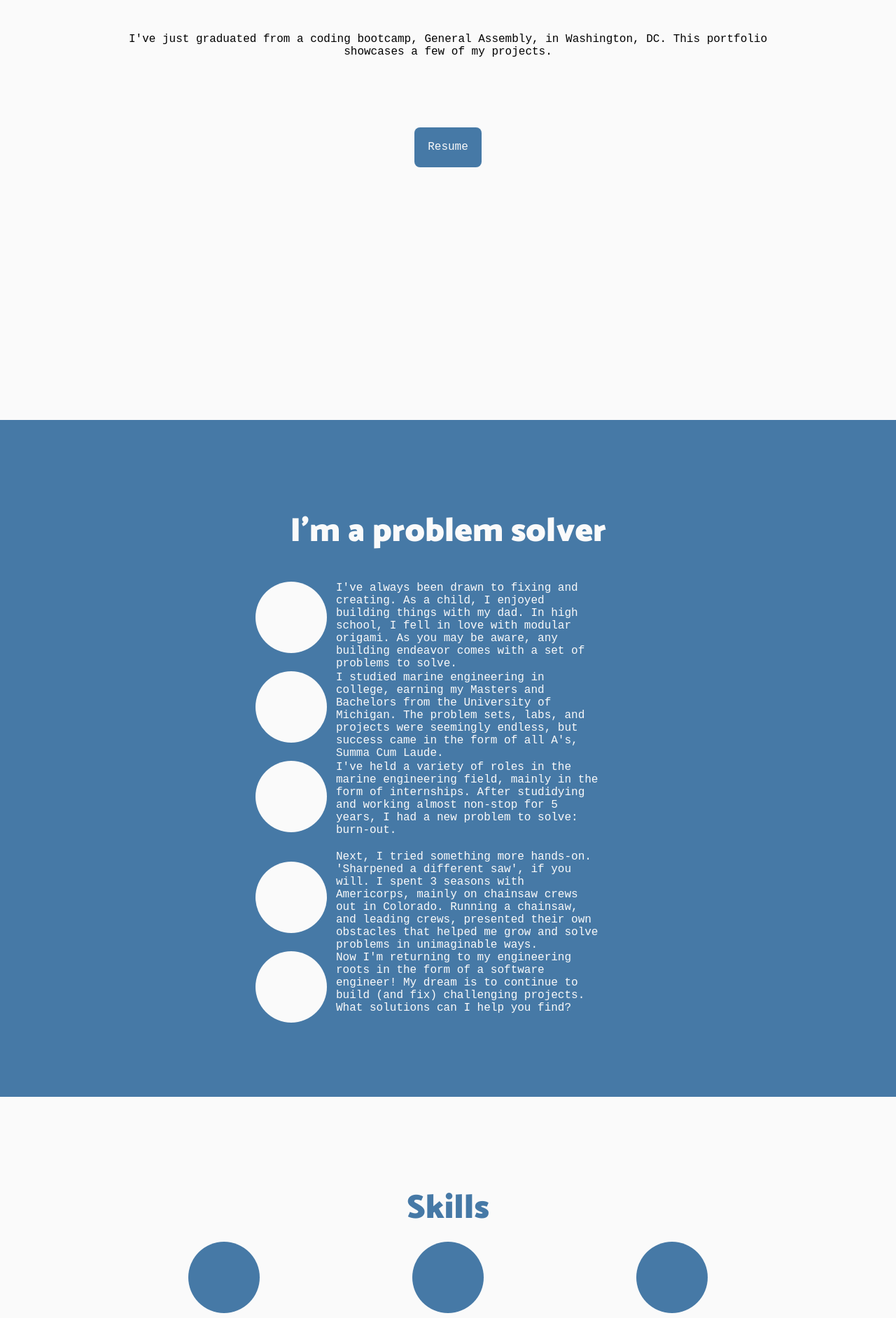
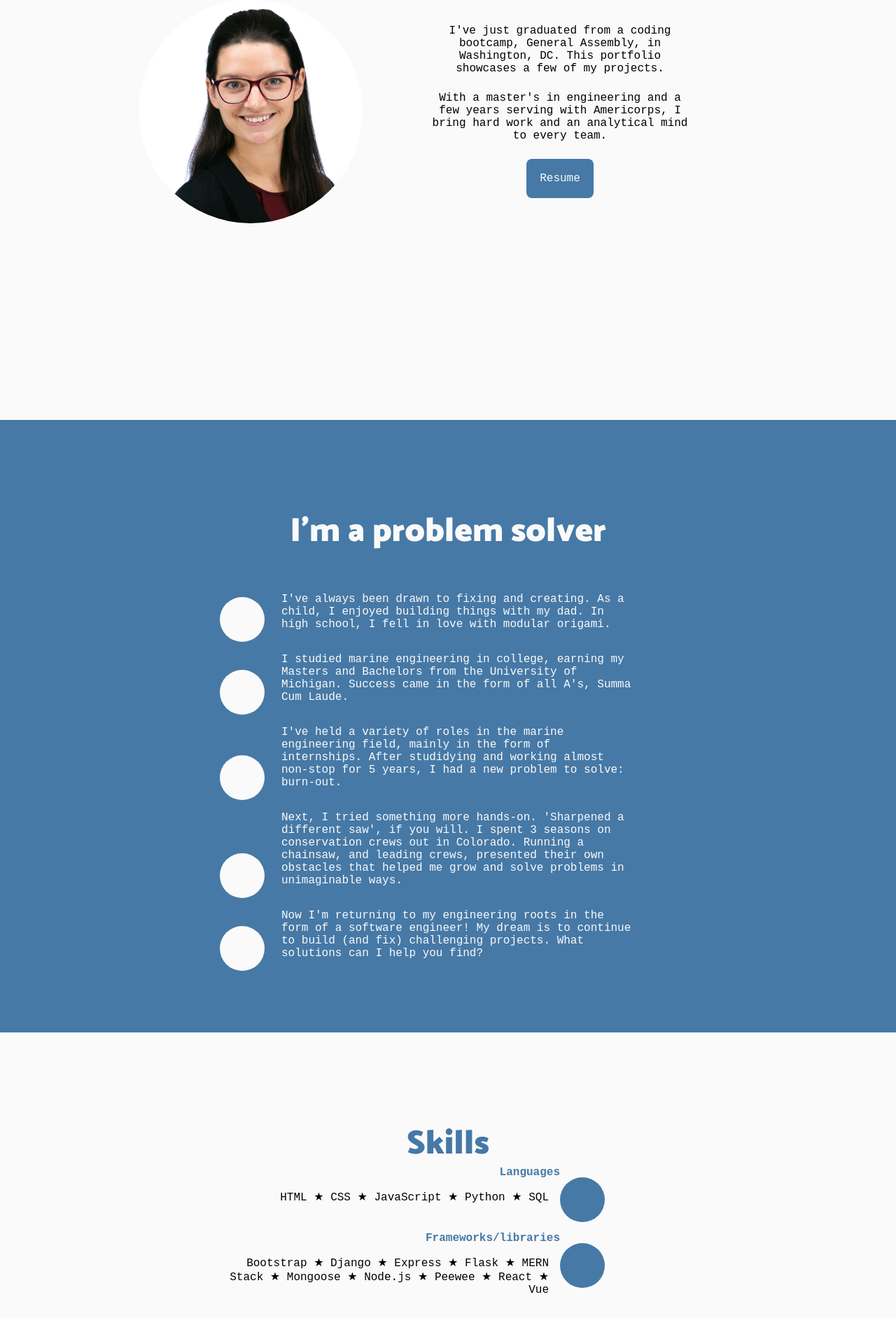
Before and after one commit to saralaffin/portfolio, a Vue app: page / in a window 1280 px wide. Shown: the part 1000-2883 px from the top of the page at 70% size. Built offline with nearby package versions, Linux system fonts and the light colour scheme; some icons are missing.

Commit message:
add photo of me and re-work layouts

```diff
--- a/src/components/About.vue
+++ b/src/components/About.vue
@@ -3,14 +3,24 @@
     <h2>
       I've learned a lot over the past few months!
     </h2>
+    <div class="content-container">
+      <img
+        src="../assets/GA13Feb_Linked-18.jpg"
+        alt="Sara Laffin's profile picture"
+      />
+      <div class="text-container">
         <p>
           I've just graduated from a coding bootcamp, General Assembly, in
           Washington, DC. This portfolio showcases a few of my projects.
         </p>
-    <div class="link-container">
+        <p>
+          With a master's in engineering and a few years serving with
+          Americorps, I bring hard work and an analytical mind to every team.
+        </p>
         <a href="Sara_Laffin_Resume.pdf" download>
           Resume
         </a>
+      </div>
     </div>
   </article>
 </template>
@@ -18,9 +28,6 @@
 <script>
 export default {
   name: "About",
-  props: {
-    msg: String,
-  },
 };
 </script>
 
@@ -34,20 +41,40 @@ export default {
 h2 {
   color: var(--dark-blue);
 }
+img {
+  width: 25%;
+  height: 25%;
+  border-radius: 100%;
+}
 p {
   text-align: center;
-  margin-top: 4vh;
+  width: 80vw;
 }
-p,
-.link-container {
-  margin-bottom: 10vh;
+
+.content-container {
+  display: flex;
+  justify-content: center;
+  align-items: center;
+  flex-direction: column;
 }
-.link-container {
+
+.text-container {
   display: flex;
-  flex-wrap: wrap;
-  justify-content: center;
+  flex-direction: column;
+  align-items: center;
 }
 a {
-  margin: 0.2em;
+  width: fit-content;
+}
+@media only screen and (min-width: 768px) {
+  .content-container {
+    flex-direction: row;
+  }
+  p {
+    text-align: center;
+    margin-bottom: 1.5em;
+    padding: 0;
+    width: 30vw;
+  }
 }
 </style>
--- a/src/components/Background.vue
+++ b/src/components/Background.vue
@@ -7,15 +7,13 @@
       <p>
         I've always been drawn to fixing and creating. As a child, I enjoyed
         building things with my dad. In high school, I fell in love with modular
-        origami. As you may be aware, any building endeavor comes with a set of
-        problems to solve.
+        origami.
       </p>
       <i class="icon-wrench"></i>
       <p>
         I studied marine engineering in college, earning my Masters and
-        Bachelors from the University of Michigan. The problem sets, labs, and
-        projects were seemingly endless, but success came in the form of all
-        A's, Summa Cum Laude.
+        Bachelors from the University of Michigan. Success came in the form of
+        all A's, Summa Cum Laude.
       </p>
       <i class="icon-book"></i>
       <p>
@@ -26,10 +24,9 @@
       <i class="icon-fire"></i>
       <p>
         Next, I tried something more hands-on. 'Sharpened a different saw', if
-        you will. I spent 3 seasons with Americorps, mainly on chainsaw crews
-        out in Colorado. Running a chainsaw, and leading crews, presented their
-        own obstacles that helped me grow and solve problems in unimaginable
-        ways.
+        you will. I spent 3 seasons on conservation crews out in Colorado.
+        Running a chainsaw, and leading crews, presented their own obstacles
+        that helped me grow and solve problems in unimaginable ways.
       </p>
       <i class="icon-leaf"></i>
       <p>
@@ -44,10 +41,7 @@
 
 <script>
 export default {
-  name: "About",
-  props: {
-    msg: String,
-  },
+  name: "Background",
 };
 </script>
 
@@ -78,29 +72,28 @@ a {
 }
 @media only screen and (min-width: 992px) {
   p {
-    width: 30vw;
-    min-height: 10vw;
-    padding: 0;
+    width: 588px;
+    padding-left: 16px;
     margin: 0;
     text-align: left;
   }
   p:first-child {
-    margin-left: 10vw;
+    margin-left: 80px;
   }
   .text-container {
-    width: 45vw;
+    width: 668px;
     display: flex;
     flex-wrap: wrap;
   }
   i {
     background-color: var(--white);
     color: var(--dark-blue);
-    border-radius: 8vw;
-    height: 8vw;
-    width: 8vw;
-    font-size: 4vw;
-    margin: 1vw;
-    margin-top: -10vw;
+    border-radius: 100%;
+    height: 64px;
+    width: 64px;
+    font-size: 32px;
+    margin: 8px;
+    margin-top: -64px;
     display: flex;
     justify-content: center;
     align-items: center;
--- a/src/components/Header.vue
+++ b/src/components/Header.vue
@@ -8,9 +8,6 @@
 <script>
 export default {
   name: "Header",
-  props: {
-    msg: String,
-  },
 };
 </script>
 
--- a/src/components/NavBar.vue
+++ b/src/components/NavBar.vue
@@ -78,11 +78,11 @@ a {
   border-top-right-radius: 0;
   border-top-left-radius: 0;
 }
-.isActive {
-  opacity: 1;
-  padding-bottom: 0.5em;
-}
 @media only screen and (min-width: 768px) {
+  .isActive {
+    opacity: 1;
+    padding-bottom: 0.5em;
+  }
   a {
     padding: 1.2em 1em 0.8em 1em;
     opacity: 0.4;
--- a/src/components/Project.vue
+++ b/src/components/Project.vue
@@ -30,7 +30,6 @@ export default {
   background-size: cover;
   height: 50vh;
   border: solid var(--light-blue) 5px;
-  margin: 1em 2em 1em 2em;
   display: flex;
   flex-direction: column;
   justify-content: center;
@@ -82,6 +81,12 @@ a {
     flex-direction: column;
   }
 }
+@media only screen and (min-width: 768px) {
+  .project {
+    width: 100%;
+    height: 100%;
+  }
+}
 @media only screen and (min-width: 992px) {
   .project {
     width: 100%;
--- a/src/components/Projects.vue
+++ b/src/components/Projects.vue
@@ -38,9 +38,6 @@
 import Project from "./Project.vue";
 export default {
   name: "Projects",
-  props: {
-    msg: String,
-  },
   components: {
     Project,
   },
@@ -54,6 +51,9 @@ export default {
   display: flex;
   flex-direction: column;
   align-items: center;
+}
+.projects-grid {
+  margin: 1em 2em 1em 2em;
 }
 h2 {
   color: var(--white);
@@ -70,6 +70,33 @@ h2 {
 }
 #clean {
   background-image: url("../assets/responsive-website.png");
+}
+@media only screen and (min-width: 768px) {
+  .projects-grid {
+    width: 80vw;
+    height: 80vw;
+    display: grid;
+    grid-template-columns: repeat(5, 1fr);
+    grid-template-rows: repeat(6, 1fr);
+    grid-gap: 1em;
+    margin: 1em;
+  }
+  #pawsitivity {
+    grid-column: 1 / span 3;
+    grid-row: 1 / span 3;
+  }
+  #hanoi {
+    grid-column: 4 / span 2;
+    grid-row: 1 / span 3;
+  }
+  #clean {
+    grid-column: 1 / span 2;
+    grid-row: 4 / span 3;
+  }
+  #cotripper {
+    grid-column: 3 / span 3;
+    grid-row: 4 / span 3;
+  }
 }
 @media only screen and (min-width: 992px) {
   .projects-grid {
--- a/src/components/Skills.vue
+++ b/src/components/Skills.vue
@@ -7,19 +7,19 @@
       <sub-skills
         icon="icon-pencil"
         title="Languages"
-        content="HTML, CSS, JavaScript, Python, SQL"
+        content="HTML ★ CSS ★ JavaScript ★ Python ★ SQL"
       />
       <sub-skills
         icon="icon-edit"
         title="Frameworks/libraries"
-        content="Bootstrap, Django, Express, Flask, Git, MERN Stack, Mongoose,
-              Node.js, Peewee, React, Vue"
+        content="Bootstrap ★ Django ★ Express ★ Flask ★ MERN Stack ★ Mongoose ★
+              Node.js ★ Peewee ★ React ★ Vue"
       />
       <sub-skills
         icon="icon-envelope-alt"
         title="and more!"
-        content="APIs, Github, Heroku, MongoDB, Netlify, PostgreSQL, Rapid Prototyping, Responsive
-              Design, RESTful API, Storybook, Ubuntu Linux, Visual Studio Code"
+        content="Ubuntu Linux ★ Git ★ Github ★ Heroku ★ MongoDB ★ Netlify ★ PostgreSQL ★ Rapid Prototyping ★ Responsive
+              Design ★ RESTful API ★ Storybook ★ Visual Studio Code"
       />
     </div>
   </article>
@@ -46,9 +46,9 @@ export default {
 h2 {
   color: var(--dark-blue);
 }
-@media only screen and (min-width: 992px) {
+/* @media only screen and (min-width: 992px) {
   .skills-flex {
     display: flex;
   }
-}
+} */
 </style>
--- a/src/components/SubSkills.vue
+++ b/src/components/SubSkills.vue
@@ -33,10 +33,11 @@ h4 {
 i {
   background-color: var(--dark-blue);
   color: var(--white);
-  border-radius: 8vw;
-  height: 8vw;
-  width: 8vw;
-  font-size: 4vw;
+  border-radius: 100%;
+  height: 64px;
+  width: 64px;
+  font-size: 32px;
+  margin: 8px;
   margin: 1vh;
   display: flex;
   justify-content: center;
@@ -49,10 +50,18 @@ p {
 @media only screen and (min-width: 992px) {
   .sub-skills {
     width: 25vw;
+    align-items: flex-end;
+    padding-bottom: 2em;
   }
   p {
-    padding: 1em 2em;
+    padding: 1em 1em 1em 0;
     margin: 0;
+    text-align: right;
+    width: 488px;
+  }
+  i {
+    margin-right: -64px;
+    margin-bottom: -80px;
   }
 }
 </style>
```
Also changed, not shown: src/assets/GA13Feb_Linked-18.jpg (added). Lines whose indentation alone changed are shown as unchanged.
